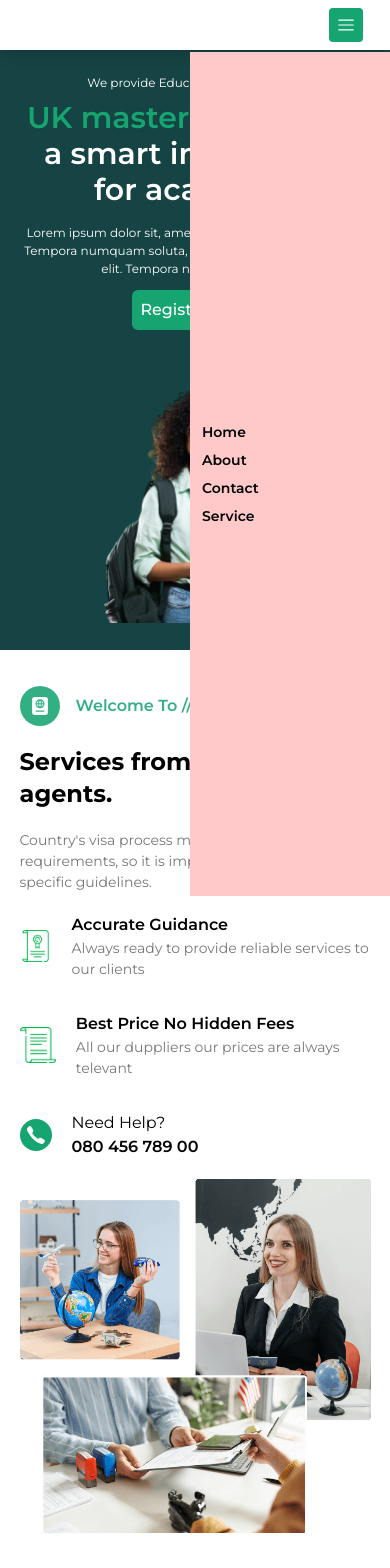
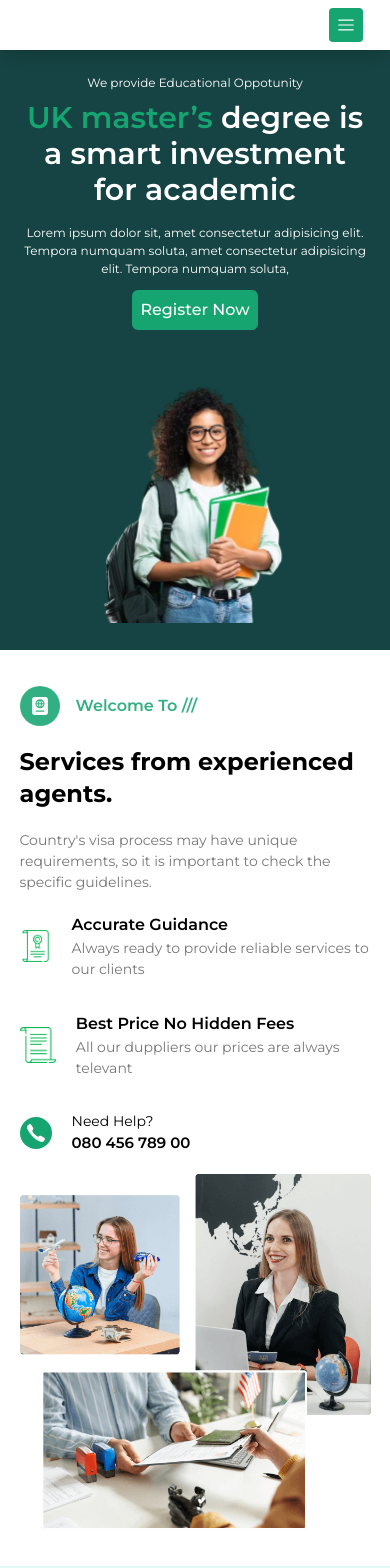
Before and after one commit to Conqueror102/ukMasterClassProject, a React (Vite) app: page / in a window 390 px wide. Shown: the top 1568 px of the page. Built offline with nearby package versions, Linux system fonts and the light colour scheme.

Commit message:
responsive

```diff
--- a/src/component/contact.jsx
+++ b/src/component/contact.jsx
@@ -1,20 +1,21 @@
-import React from 'react'
+import React from "react";
 
-
-const Contact = ({icon,className,text}) => {
+const Contact = ({ icon, className, text }) => {
   return (
     <>
-    <div className={`flex gap-5 max-sm:items-center ${className} max-sm:mb-5`}>
-    <div className='rounded-full  h-14 w-14 text-2xl flex items-center max-sm:h-8 max-sm:w-8 cursor-pointer hover:bg-[#238570] justify-center bg-[#16A571] text-white'>
-    {icon}
-    </div>
-    <div>
-        <p className='text[#777777]'>{text}</p>
-        <p className='text-md font-semibold'>080 456 789 00</p>
-    </div>
-    </div>
+      <div
+        className={`flex gap-5 max-sm:items-center ${className} max-sm:mb-5`}
+      >
+        <div className="rounded-full  h-14 w-14 text-2xl flex items-center max-sm:h-8 max-sm:w-8 cursor-pointer hover:bg-[#238570] justify-center bg-[#16A571] text-white">
+          {icon}
+        </div>
+        <div >
+          <p className="text[#777777] max-sm:text-[14px]">{text}</p>
+          <p className="text-md font-semibold max-sm:text-[15px]" >080 456 789 00</p>
+        </div>
+      </div>
     </>
-  )
-}
+  );
+};
 
-export default Contact
+export default Contact;
--- a/src/page/landing.jsx
+++ b/src/page/landing.jsx
@@ -209,14 +209,14 @@ With shorter study periods and global recognition.n"
         <div ref={contact} className="bg-[#164343] p-20 max-sm:p-3 h-screen flex items-center justify-center max-sm:flex-col">
 
 
-          <div className="bg-[#E3F9F5] w-full rounded-t-full  flex pt-10 ">
+          <div className="bg-[#E3F9F5] w-full rounded-t-full max-sm:flex-col  flex pt-10 ">
 
             <div className=" ">
-            <img src={graduate} className="-mt-20" alt="" />
+            <img src={graduate} className="-mt-20 max-sm:m-0" alt="" />
             </div>
 
-            <div className=" w-1/2 flex flex-col justify-center ">
-            <p className="text-4xl  font-semibold   mb-10 max-sm:text-[16px]">let talk on whatapp</p>
+            <div className=" w-1/2 max-sm:w-full flex flex-col justify-center max-sm:items-center">
+            <p className="text-4xl  font-semibold  max-sm:my-2 max-sm:px-3 mb-10 max-sm:text-[25px]">let talk on whatapp</p>
 
             <div className=" max-sm:px-4">
               <Contact
--- a/src/static/Footer.jsx
+++ b/src/static/Footer.jsx
@@ -5,7 +5,7 @@ import React from 'react'
 const Footer = () => {
   return (
     <div className='w-full pt-24 px-24 max-sm:p-4 bg-[#f5f6f7]  '>
-      <div className='flex gap-x-30 border-b-1 border-gray-500 pb-20 flex-wrap' >
+      <div className='flex gap-x-30 border-b-1 border-gray-500 pb-20 max-sm:pb-10 flex-wrap' >
       <div className=''>
             <div className='w-30 mb-5 cursor-pointer'></div>
             <p className='w-80 mb-5  text-gray-700 font-normal max-sm:w-full'> Each demo built with Teba will look different. you can customize almost anything it the appearance of you website with only a few</p>
@@ -18,14 +18,14 @@ const Footer = () => {
         </div>
 
         <div className='space-y-2  text-gray-700 font-normal'>
-            <p className='text-xl font-semibold text-[#164343] mb-5 '>Quick Link</p>
+            <p className='text-xl font-semibold text-[#164343] mt-5 '>Quick Link</p>
             <p className='cursor-pointer'>About Us</p>
             <p className='cursor-pointer'>Contact</p>
             <p className='cursor-pointer'>Service</p>
 
         </div>
         <div className='space-y-2  text-gray-700 font-normal'>
-            <p className='text-xl font-semibold text-[#164343] mb-5 space-y-2.5'>Services</p>
+            <p className='text-xl font-semibold text-[#164343] mt-5 space-y-2.5'>Services</p>
             <p className='cursor-pointer'>UI/UX Design</p>
             <p className='cursor-pointer'>App Development</p>
             <p className='cursor-pointer'>Web Development</p>
@@ -33,7 +33,7 @@ const Footer = () => {
             <p className='cursor-pointer'>Cyber security</p>
         </div>
         <div className='space-y-2 text-gray-700 font-normal'>
-            <p className='text-xl font-semibold text-[#164343] mb-5 space-y-2.5'>Information</p>
+            <p className='text-xl font-semibold text-[#164343] my-5 space-y-2.5'>Information</p>
             <p className='cursor-pointer'>Working Process</p>
             <p className='cursor-pointer'>Privacy Policy</p>
             <p className='cursor-pointer'>Terms & Conditions</p>
@@ -42,7 +42,7 @@ const Footer = () => {
 
       </div>
 
-      <div className='py-5 text-center  text-gray-700 font-normal'>
+      <div className='py-5 max-sm:py-2 text-center max-sm:text-[12px]  text-gray-700 font-normal'>
         <p>Copyright  2025 MirroTheme. All rignt reserved</p>
       </div>
     </div>
--- a/src/static/Header.jsx
+++ b/src/static/Header.jsx
@@ -6,7 +6,14 @@ import { useState } from "react";
 
 const Header = ({homeScroll, aboutScroll,serviceScroll,contactScroll, enroll }) => {
 
-  const [state, setState] = useState(false)
+  const [state, setState] = useState()
+
+  const handleState = ()=>{
+    setState(!state)
+  }
+  const handleStateClose = ()=>{
+    setState(false)
+  }
   return (
     <div className=" bg-white sticky top-0 shadow-lg w-full text-sm  py-4 max-sm:p-2 z-50 ">
       <Padding>
@@ -17,18 +24,22 @@ const Header = ({homeScroll, aboutScroll,serviceScroll,contactScroll, enroll })
           </div>
 
           {/* nav */}
-          <nav className="flex  items-center w-74 gap-10 max-sm:bg-red-200 max-sm:absolute max-sm:top-13 max-sm:w-50  max-sm:right-0 max-sm:p-3  max-sm:h-screen">
-            <ul className="flex gap-2  justify-between w-full font-semibold cursor-pointer  flex-col">
-              <li onClick={homeScroll}>Home</li>
-              <li onClick={aboutScroll}>About</li>
-              <li onClick={contactScroll}>
+        {state && (
+          <div onClick={handleStateClose} className={`max-sm:w-full max-sm:h-screen max-sm:bg-[#00000065] max-sm:absolute max-sm:top-12  max-sm:right-0 `}>
+              <nav className="max-sm:flex max-sm:float-right items-center w-74 gap-10  max-sm:text-center max-sm:top-12 max-sm:w-50   max-sm:h-[200px] max-sm:rounded-b-md max-sm:bg-white max-sm:shadow-lg">
+            <ul className="flex gap-2  justify-between w-full font-semibold cursor-pointer  max-sm:flex-col">
+              <li className="max-sm:w-full max-sm:p-2 border-b border-gray-200  max-sm:hover:bg-[#16a571]" onClick={homeScroll}>Home</li>
+              <li className="max-sm:w-full max-sm:p-2 border-b border-gray-200 max-sm:hover:bg-[#16a571]" onClick={aboutScroll}>About</li>
+              <li className="max-sm:w-full max-sm:p-2 border-b border-gray-200 max-sm:hover:bg-[#16a571]" onClick={contactScroll}>
                 Contact
               </li>
-              <li onClick={serviceScroll} >
+              <li className="max-sm:w-full max-sm:p-2  max-sm:hover:bg-[#16a571]" onClick={serviceScroll} >
                 Service
               </li>
             </ul>
           </nav>
+          </div>
+        )}
 
           {/* button */}
           <div className="flex items-center">
@@ -40,7 +51,7 @@ const Header = ({homeScroll, aboutScroll,serviceScroll,contactScroll, enroll })
               onclick={enroll}
             />
 
-            <div className="text-lg cursor-pointer bg-[#16a571] text-white p-2 font-semibold rounded-sm hidden max-sm:flex">
+            <div className="text-lg cursor-pointer bg-[#16a571] text-white p-2 font-semibold rounded-sm hidden max-sm:flex" onClick={handleState}>
               <RxHamburgerMenu />
             </div>
           </div>
```
